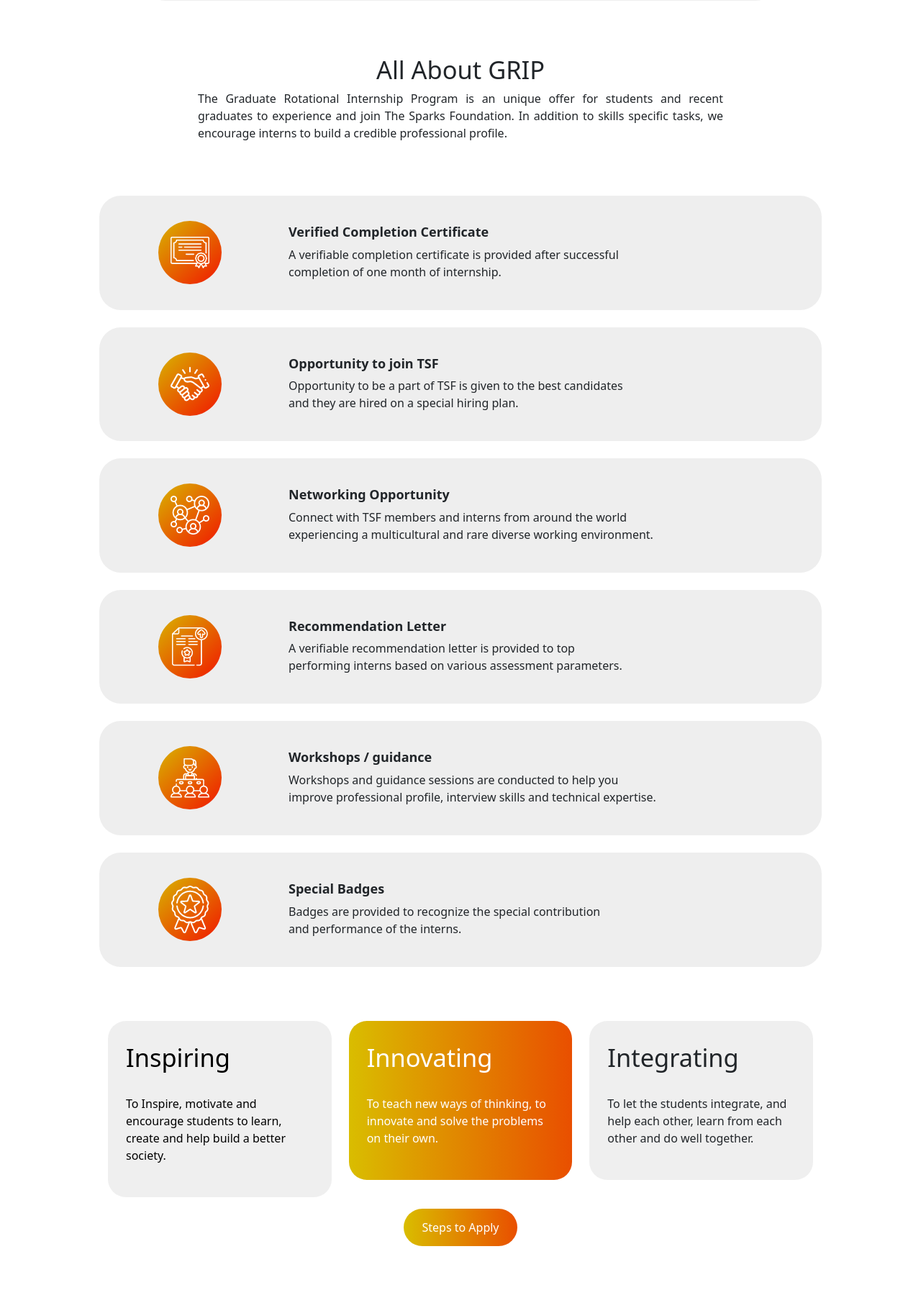
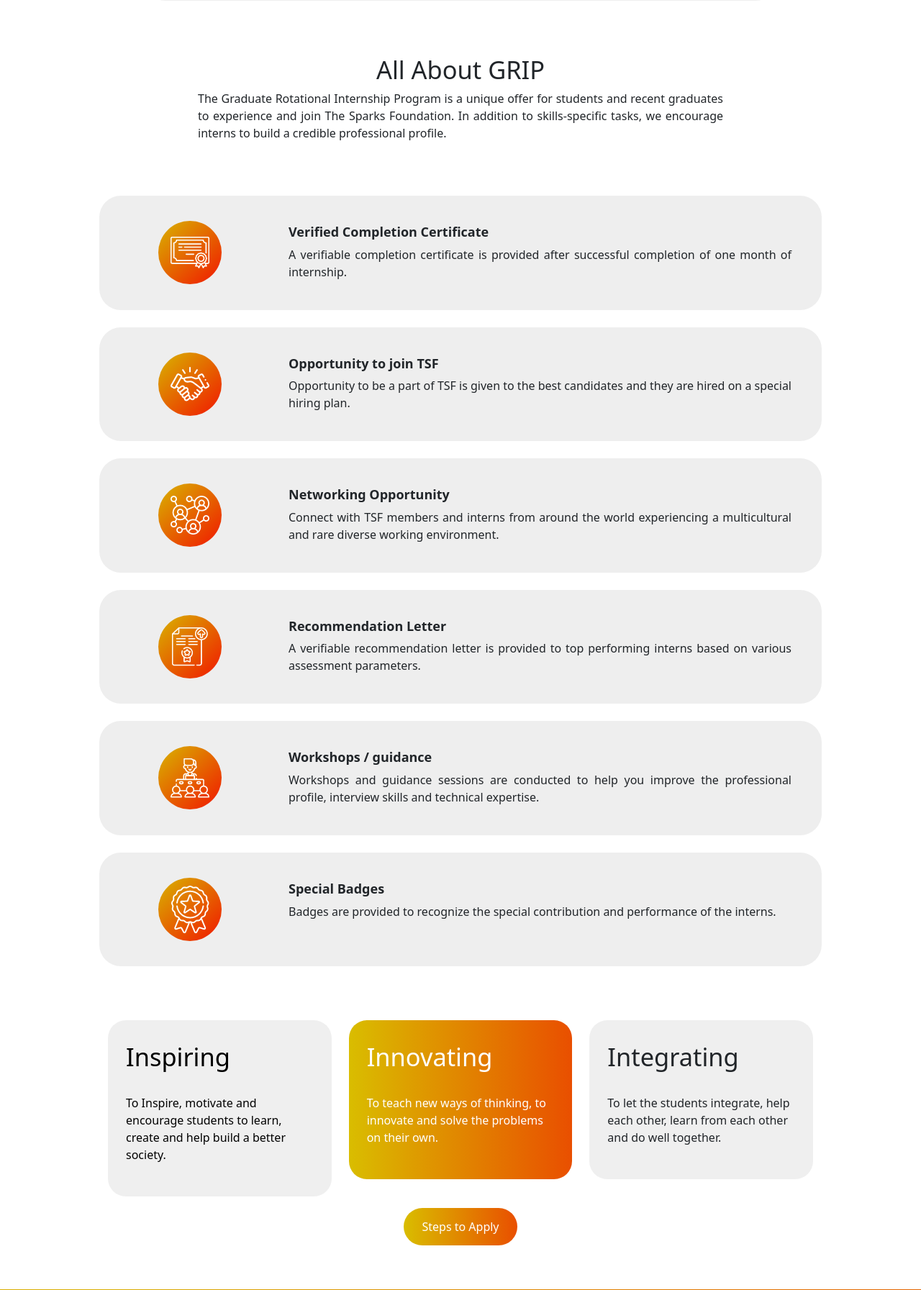
Before and after one commit to Mohanaditya-Kalva/GRIP_Website, a PHP site: page / in a window 1280 px wide; the page is wider, and only the part inside the window is pictured. Shown: the part 1150-2943 px from the top of that part at 72% size. Run offline with PHP 8.4, Linux system fonts and the light colour scheme; some web fonts are replaced.

Commit message:
gramitical mistakes

```diff
--- a/assests/style.css
+++ b/assests/style.css
@@ -160,6 +160,7 @@ h1 {
 .grip-blocks-para {
   font-size: 16px;
   text-align: justify;
+  padding-right: 30px;
 }
 .img-grip {
   height: auto;
@@ -519,6 +520,13 @@ h1 {
 .only-mobile-btn {
   display: none;
 }
+.footer__b-name {
+  font-size: 1.25rem;
+}
+.footer__tag-line {
+  font-size: 14px;
+  color: grey;
+}
 @media only screen and (max-width: 600px) {
   .only-mobile-btn {
     display: block;
@@ -541,9 +549,6 @@ h1 {
   }
   .navbar-brand {
     margin: 0 !important;
-  }
-  .img-logo {
-    height: 40px;
   }
 
   .graduate-rotational-section {
@@ -614,6 +619,7 @@ h1 {
   }
   .grip-blocks-para {
     font-size: 14px;
+    padding-right: 0px;
   }
   .ellipse-right,
   .ellipse-right-overlap,
@@ -722,9 +728,6 @@ h1 {
   .navbar-brand {
     margin: 0;
   }
-  .img-logo {
-    height: 40px;
-  }
 
   .graduate-rotational-section {
     margin: 10px 25px !important;
@@ -786,6 +789,7 @@ h1 {
   }
   .grip-blocks-para {
     font-size: 14px;
+    padding-right: 0px;
   }
   .ellipse-right,
   .ellipse-right-overlap,
--- a/index.html
+++ b/index.html
@@ -14,8 +14,19 @@
         <link href="assests/style.css" rel="stylesheet">
         <link rel="stylesheet" href="https://cdn.jsdelivr.net/npm/@splidejs/splide@latest/dist/css/splide.min.css">
         <link rel="icon" href="assests/img/logo.png" type="image/png" sizes="16x16">
+
         <title>GRIP | The Sparks Foundation</title>
         <meta name="Description" content="The Graduate Rotational Internship Program is an unique offer for students and recent graduates to experience and join The Sparks Foundation. In addition to learning skills specific tasks, we encourage interns to build a credible professional profile as well.">
+
+        <!-- Global site tag (gtag.js) - Google Analytics -->
+        <!-- <script async src="https://www.googletagmanager.com/gtag/js?id=G-1P6758F920"></script>
+        <script>
+            window.dataLayer = window.dataLayer || [];
+            function gtag(){dataLayer.push(arguments);}
+            gtag('js', new Date());
+
+            gtag('config', 'G-1P6758F920');
+        </script> -->
 
     </head>
 
@@ -110,8 +121,9 @@
         <!-- all about grip -->
         <section class="grip_section" id="grip">
             <h1>All About GRIP</h1>
-            <p>The Graduate Rotational Internship Program is an unique offer for students and recent graduates to experience and
-                join The Sparks Foundation. In addition to skills specific tasks, we encourage interns to build a credible professional profile.</p>
+            <p>The Graduate Rotational Internship Program is a unique offer for students and recent graduates
+                to experience and join The Sparks Foundation. In addition to skills-specific tasks, we
+                encourage interns to build a credible professional profile.</p>
         </section>
         <section class="grip-blocks-section">
             <div class="row">
@@ -123,7 +135,7 @@
                         <div class="col-7 col-sm-7 col-md-7 col-lg-9 grip-blocks__txt">
                             <h4>Verified Completion Certificate</h4>
                             <p class="grip-blocks-para">A verifiable completion certificate is provided after successful
-                                <br>completion of one month of internship.
+                                completion of one month of internship.
                             </p>
                         </div>
                     </div><br>
@@ -134,7 +146,7 @@
                         <div class="col-7 col-sm-7 col-md-8 col-lg-9 grip-blocks__txt">
                             <h4>Opportunity to join TSF</h4>
                             <p class="grip-blocks-para">Opportunity to be a part of TSF is given to the best candidates
-                                <br>and they are hired on a special hiring plan.
+                                and they are hired on a special hiring plan.
                             </p>
                         </div>
                     </div><br>
@@ -145,7 +157,7 @@
                         <div class="col-7 col-sm-7 col-md-7 col-lg-9 grip-blocks__txt">
                             <h4>Networking Opportunity</h4>
                             <p class="grip-blocks-para">Connect with TSF members and interns from around the  world
-                                <br>experiencing a multicultural and rare diverse working environment.
+                                experiencing a multicultural and rare diverse working environment.
                             </p>
                         </div>
                     </div><br class="only-desktop">
@@ -162,7 +174,7 @@
                         <div class="col-7 col-sm-7 col-md-7 col-lg-9 grip-blocks__txt">
                             <h4>Recommendation Letter</h4>
                             <p class="grip-blocks-para">A verifiable recommendation letter is provided to top
-                                <br>performing interns based on various assessment parameters.
+                                performing interns based on various assessment parameters.
                             </p>
                         </div>
                     </div>
@@ -175,7 +187,7 @@
                             <h4>Workshops / guidance</h4>
                             <p class="grip-blocks-para">
                                 Workshops and guidance sessions are conducted to help you
-                                <br>improve professional profile, interview skills and technical expertise.
+                                improve the professional profile, interview skills and technical expertise.
                             </p>
                         </div>
                     </div><br>
@@ -186,7 +198,7 @@
                         <div class="col-7 col-sm-7 col-md-7 col-lg-9 grip-blocks__txt">
                             <h4>Special Badges</h4>
                             <p class="grip-blocks-para">Badges are provided to recognize the special contribution
-                                <br>and performance of the interns.
+                                and performance of the interns.
                             </p>
                         </div>
                     </div>
@@ -212,7 +224,7 @@
                 <div class="col-md-4">
                     <div class="inspiring-section__custom-card-3">
                         <h1>Integrating</h1><br>
-                        <p>To let the students integrate, and help each other, learn from each other and do well together.</p>
+                        <p>To let the students integrate, help each other, learn from each other and do well together.</p>
                     </div>
                 </div>
             </div>
@@ -697,9 +709,9 @@
                             <div id="panelsStayOpen-collapseSix" class="accordion-collapse collapse" aria-labelledby="panelsStayOpen-headingSix">
                                 <div class="accordion-body">
                                     <p>Send a joining request to our LinkedIn discussion group - <a href="https://www.linkedin.com/groups/10379184/" target="_blank">
-                                        The Sparks Foundation Network</a> It may take up to 2 days to
+                                        The Sparks Foundation Network</a>. It may take up to 2 days to
                                         approve your request. This group will be used for important
-                                        announcements from our team, post task related queries from interns
+                                        announcements from our team, post task-related queries from interns
                                         and query resolution from mentors.
                                     </p>
                                 </div>
@@ -733,8 +745,8 @@
                             <img src="assests/img/logo.png" class="img-logo" alt="spark-foundation">
                         </div>
                         <div class="col-10">
-                            <strong>The Sparks Foundation</strong><br>
-                            <span>... inspiring, innovating, integrating</span>
+                            <strong class="footer__b-name">The Sparks Foundation</strong><br>
+                            <span class="footer__tag-line">... inspiring, innovating, integrating</span>
                         </div>
                     </div>
                     <p>We connect students of all financial backgrounds with experts and
```
